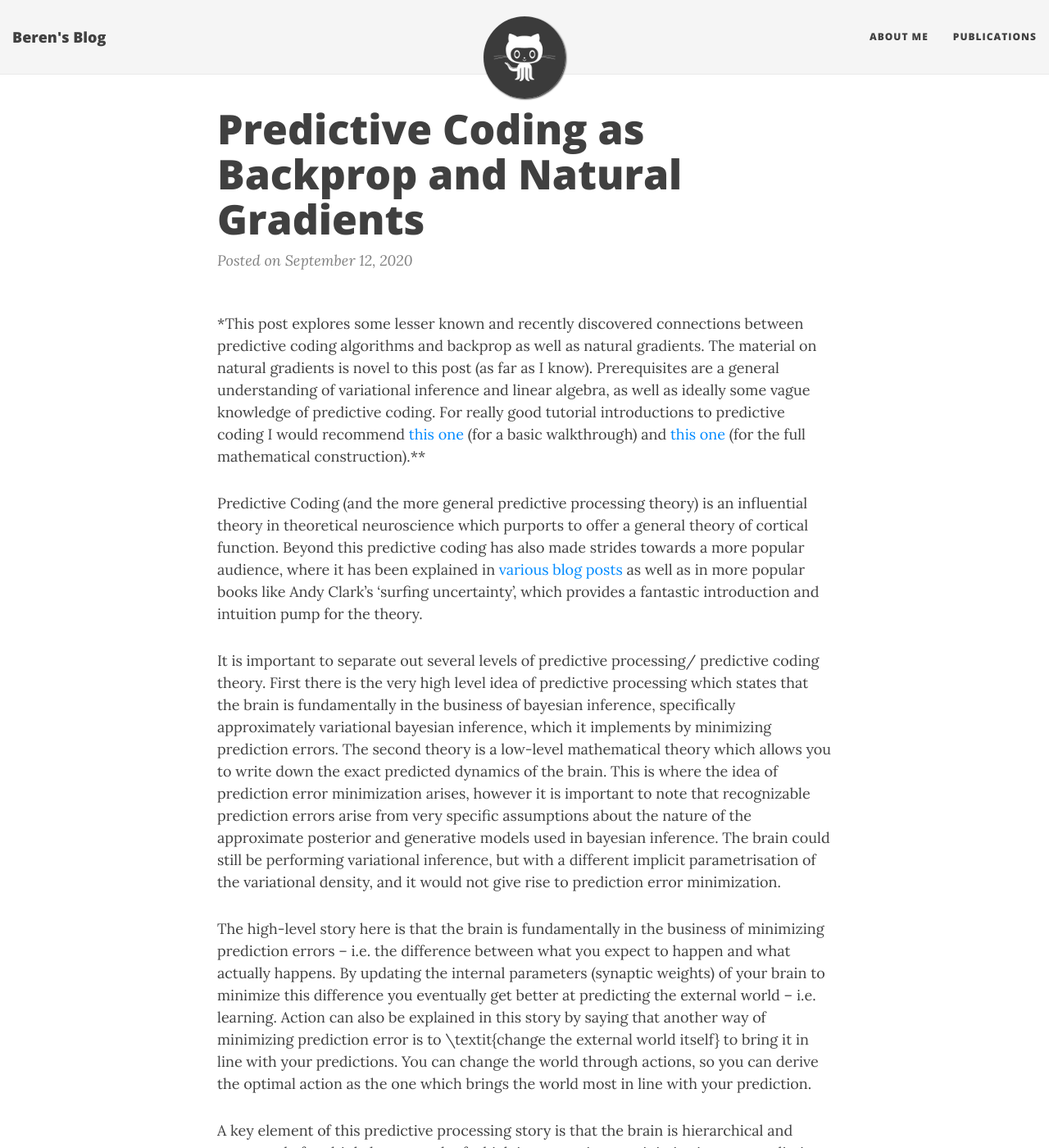
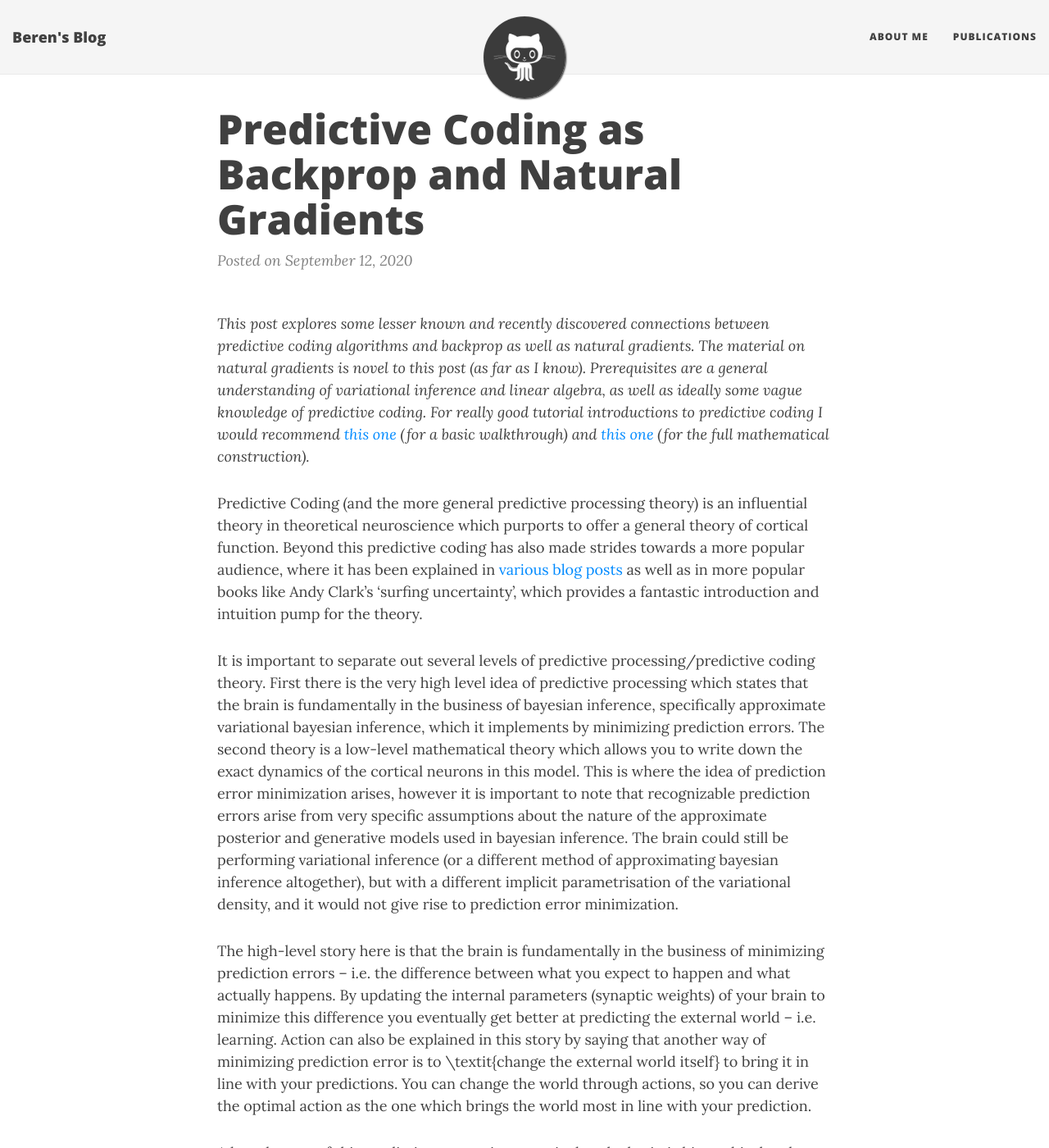
Before and after one commit to BerenMillidge/BerenMillidge.github.io, a Jekyll site: the page built from _posts/2020-09-12-Predictive-Coding-As-Backprop-And-Natural-Gradients.md, in a window 1280 px wide and 1400 px high. Shown: the whole window at 82% size. Built offline with Jekyll 4.4.1, drawn with Linux system fonts in a browser that asks for light colours; nearby versions of some CDN libraries; formulas are drawn with MathJax 3.

Commit message:
minor initial tweaks

```diff
--- a/_posts/2020-09-12-Predictive-Coding-As-Backprop-And-Natural-Gradients.md
+++ b/_posts/2020-09-12-Predictive-Coding-As-Backprop-And-Natural-Gradients.md
@@ -3,11 +3,11 @@ layout: post
 title: Predictive Coding as Backprop and Natural Gradients
 ---
 
-*This post explores some lesser known and recently discovered connections between predictive coding algorithms and backprop as well as natural gradients. The material on natural gradients is novel to this post (as far as I know). Prerequisites are a general understanding of variational inference and linear algebra, as well as ideally some vague knowledge of predictive coding. For really good tutorial introductions to predictive coding I would recommend [this one](https://www.sciencedirect.com/science/article/pii/S0022249615000759) (for a basic walkthrough) and [this one](https://www.sciencedirect.com/science/article/pii/S0022249617300962) (for the full mathematical construction).**
+*This post explores some lesser known and recently discovered connections between predictive coding algorithms and backprop as well as natural gradients. The material on natural gradients is novel to this post (as far as I know). Prerequisites are a general understanding of variational inference and linear algebra, as well as ideally some vague knowledge of predictive coding. For really good tutorial introductions to predictive coding I would recommend [this one](https://www.sciencedirect.com/science/article/pii/S0022249615000759) (for a basic walkthrough) and [this one](https://www.sciencedirect.com/science/article/pii/S0022249617300962) (for the full mathematical construction).*
 
 Predictive Coding (and the more general predictive processing theory) is an influential theory in theoretical neuroscience which purports to offer a general theory of cortical function. Beyond this predictive coding has also made strides towards a more popular audience, where it has been explained in [various](https://slatestarcodex.com/2019/03/20/translating-predictive-coding-into-perceptual-control/) [blog](https://slatestarcodex.com/2017/09/05/book-review-surfing-uncertainty/) [posts](https://www.lesswrong.com/posts/cfvBm2kBtFTgxBB7s/predictive-coding-rl-sl-bayes-mpc) as well as in more popular books like Andy Clark's 'surfing uncertainty', which provides a fantastic introduction and intuition pump for the theory.
 
-It is important to separate out several levels of predictive processing/ predictive coding theory. First there is the very high level idea of predictive processing which states that the brain is fundamentally in the business of bayesian inference, specifically approximately variational bayesian inference, which it implements by minimizing prediction errors. The second theory is a low-level mathematical theory which allows you to write down the exact predicted dynamics of the brain. This is where the idea of prediction error minimization arises, however it is important to note that recognizable prediction errors arise from very specific assumptions about the nature of the approximate posterior and generative models used in bayesian inference. The brain could still be performing variational inference, but with a different implicit parametrisation of the variational density, and it would not give rise to prediction error minimization.
+It is important to separate out several levels of predictive processing/predictive coding theory. First there is the very high level idea of predictive processing which states that the brain is fundamentally in the business of bayesian inference, specifically approximate variational bayesian inference, which it implements by minimizing prediction errors. The second theory is a low-level mathematical theory which allows you to write down the exact dynamics of the cortical neurons in this model. This is where the idea of prediction error minimization arises, however it is important to note that recognizable prediction errors arise from very specific assumptions about the nature of the approximate posterior and generative models used in bayesian inference. The brain could still be performing variational inference (or a different method of approximating bayesian inference altogether), but with a different implicit parametrisation of the variational density, and it would not give rise to prediction error minimization.
 
 The high-level story here is that the brain is fundamentally in the business of minimizing prediction errors -- i.e. the difference between what you expect to happen and what actually happens. By updating the internal parameters (synaptic weights) of your brain to minimize this difference you eventually get better at predicting the external world -- i.e. learning. Action can also be explained in this story by saying that another way of minimizing prediction error is to \textit{change the external world itself} to bring it in line with your predictions. You can change the world through actions, so you can derive the optimal action as the one which brings the world most in line with your prediction.
 
```
